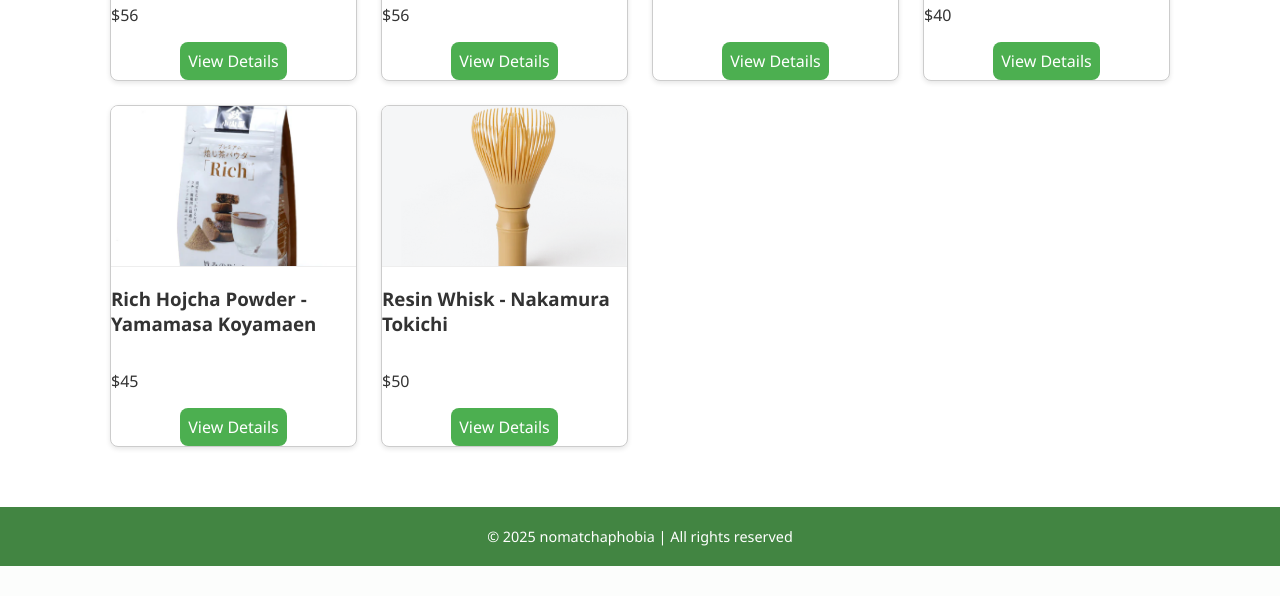
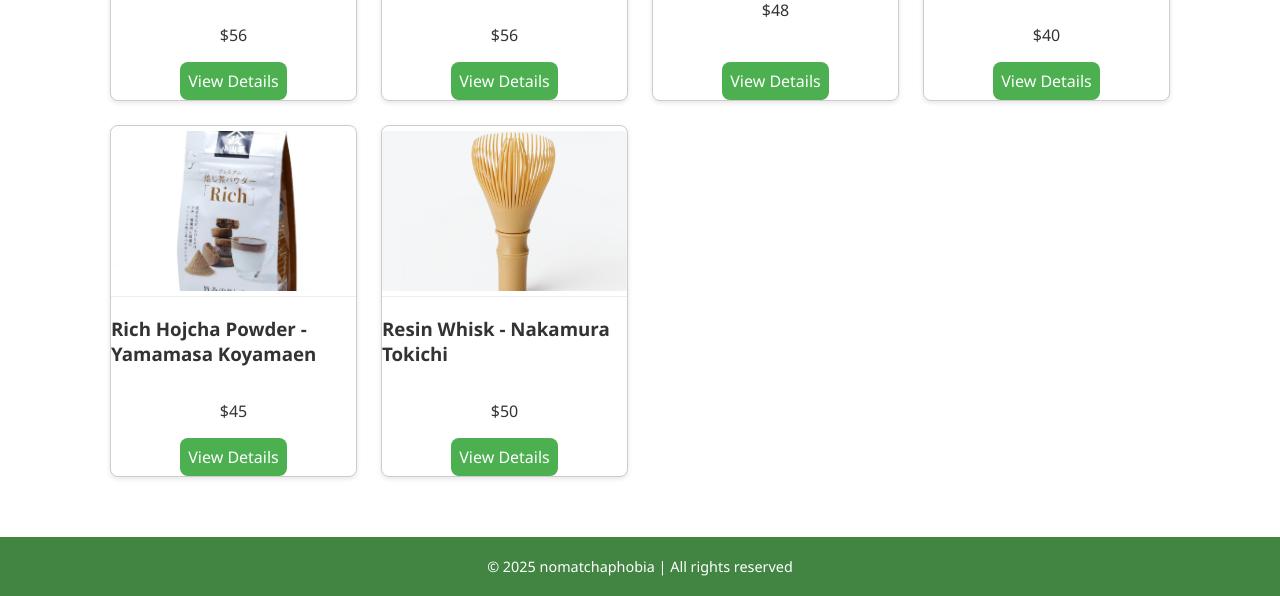
Before and after one commit to nomatchaphobia/NoMatchaPhobiaWebsite, a PHP site: page / in a window 1280 px wide. Shown: the part 1132-1728 px from the top of the page. Before the commit the page ends 1698 px from the top, so only its background shows below. Run offline with PHP 8.4, Linux system fonts and the light colour scheme.

Commit message:
centered items in product card

```diff
--- a/assets/css/styles.css
+++ b/assets/css/styles.css
@@ -141,6 +141,11 @@ p2{
     display: flex;
     flex-direction: column;
     transition: box-shadow 0.3s ease;
+    align-items: center;
+}
+
+img{
+    padding: 5px;
 }
 
 .product-card:hover {
```
